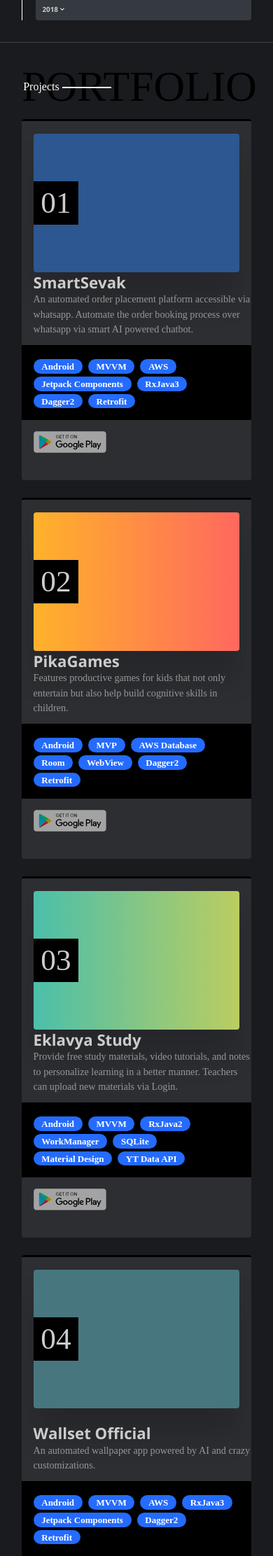
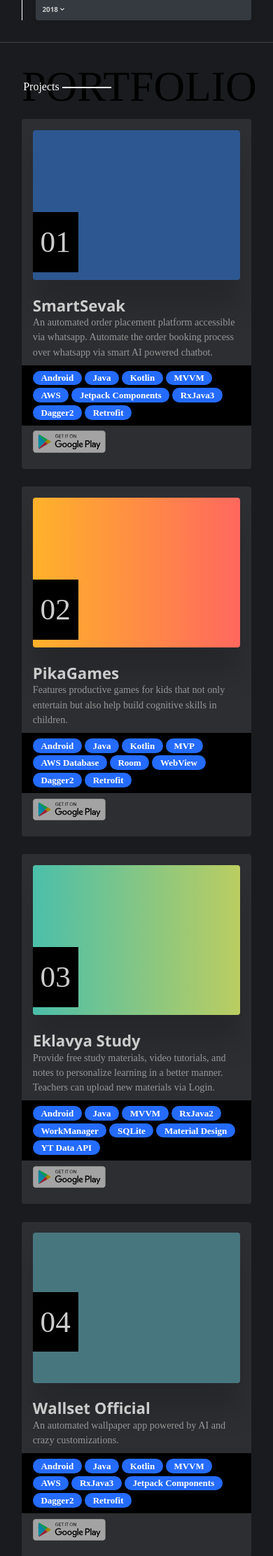
Before and after one commit to rahulshah456/rahulshah456.github.io, a PHP site: page / in a window 390 px wide. Shown: the part 3070-5293 px from the top of the page at 70% size. Run offline with PHP 8.4, Linux system fonts and the light colour scheme; some libraries are stand-ins or nearby versions; some web fonts are replaced.

Commit message:
improved project div responsive

```diff
--- a/index.html
+++ b/index.html
@@ -444,14 +444,18 @@
                 </a>
               </div>
             </div>
+            <div class="chips_container">
               <div class="project_desc_chips">
                 <span class="badge badge-pill badge-secondary thin">Android</span>
+                <span class="badge badge-pill badge-secondary thin">Java</span>
+                <span class="badge badge-pill badge-secondary thin">Kotlin</span>
                 <span class="badge badge-pill badge-secondary thin">MVVM</span>
                 <span class="badge badge-pill badge-secondary thin">AWS</span>
                 <span class="badge badge-pill badge-secondary thin">Jetpack Components</span>
                 <span class="badge badge-pill badge-secondary thin">RxJava3</span>
                 <span class="badge badge-pill badge-secondary thin">Dagger2</span>
                 <span class="badge badge-pill badge-secondary thin">Retrofit</span>
+              </div>
             </div>
             <div class="project_desc_links">
               <a href="https://play.google.com/store/apps/details?id=com.incablet.smartsevak" target="_blank" rel="noopener noreferrer">
@@ -483,14 +487,18 @@
               </div>
 
             </div>
+            <div class="chips_container">
               <div class="project_desc_chips">
                 <span class="badge badge-pill badge-secondary thin">Android</span>
+                <span class="badge badge-pill badge-secondary thin">Java</span>
+                <span class="badge badge-pill badge-secondary thin">Kotlin</span>
                 <span class="badge badge-pill badge-secondary thin">MVP</span>
                 <span class="badge badge-pill badge-secondary thin">AWS Database</span>
                 <span class="badge badge-pill badge-secondary thin">Room</span>
                 <span class="badge badge-pill badge-secondary thin">WebView</span>
                 <span class="badge badge-pill badge-secondary thin">Dagger2</span>
                 <span class="badge badge-pill badge-secondary thin">Retrofit</span>
+              </div>
             </div>
             <div class="project_desc_links">
               <a href="https://play.google.com/store/apps/details?id=com.floydwiz.pikapika" target="_blank" rel="noopener noreferrer">
@@ -523,14 +531,17 @@
               </div>
 
             </div>
+            <div class="chips_container">
               <div class="project_desc_chips">
                 <span class="badge badge-pill badge-secondary thin">Android</span>
+                <span class="badge badge-pill badge-secondary thin">Java</span>
                 <span class="badge badge-pill badge-secondary thin">MVVM</span>
                 <span class="badge badge-pill badge-secondary thin">RxJava2</span>
                 <span class="badge badge-pill badge-secondary thin">WorkManager</span>
                 <span class="badge badge-pill badge-secondary thin">SQLite</span>
                 <span class="badge badge-pill badge-secondary thin">Material Design</span>
                 <span class="badge badge-pill badge-secondary thin">YT Data API</span>
+              </div>
             </div>
             <div class="project_desc_links">
               <a href="https://play.google.com/store/apps/details?id=com.droid2developers.eklavya" target="_blank" rel="noopener noreferrer">
@@ -566,14 +577,18 @@
               </div>
 
             </div>
+            <div class="chips_container">
               <div class="project_desc_chips">
                 <span class="badge badge-pill badge-secondary thin">Android</span>
+                <span class="badge badge-pill badge-secondary thin">Java</span>
+                <span class="badge badge-pill badge-secondary thin">Kotlin</span>
                 <span class="badge badge-pill badge-secondary thin">MVVM</span>
                 <span class="badge badge-pill badge-secondary thin">AWS</span>
                 <span class="badge badge-pill badge-secondary thin">RxJava3</span>
                 <span class="badge badge-pill badge-secondary thin">Jetpack Components</span>
                 <span class="badge badge-pill badge-secondary thin">Dagger2</span>
                 <span class="badge badge-pill badge-secondary thin">Retrofit</span>
+              </div>
             </div>
             <div class="project_desc_links">
               <a href="https://play.google.com/store/apps/details?id=com.droid2developers.wallset" target="_blank" rel="noopener noreferrer">
--- a/index.js
+++ b/index.js
@@ -1,5 +1,49 @@
+//@ts-check
 
-//@ts-check
+function isPortrait() {
+  ///return (screen.orientation.angle == 0 || screen.orientation.angle == 180);
+  return screen.width < screen.height;
+}
+
+document.addEventListener('DOMContentLoaded', configureProjectDimensions, false);
+window.addEventListener('resize', configureProjectDimensions, true);
+
+
+
+
+function configureProjectDimensions() {
+  var projects = document.querySelectorAll(".project");
+  projects.forEach(project => {
+    var counter_view = project.querySelector(".project_img_overlay");
+    var img_container = project.querySelector(".project_container_img");
+
+    var descChips = project.querySelector(".chips_container");
+    var descHeader = project.querySelector(".project_desc_header");
+    var descLinks = project.querySelector(".project_desc_links");
+
+
+    let chipsStyle = getComputedStyle(descChips);
+    let headerStyle = getComputedStyle(descHeader);
+    let linksStyle = getComputedStyle(descLinks);
+
+    let imgStyle = getComputedStyle(img_container);
+
+    let descHeight = parseInt(chipsStyle.height) + parseInt(headerStyle.height) + parseInt(linksStyle.height);
+    let imgHeight = parseInt(imgStyle.height);
+
+    counter_view.style.height = chipsStyle.height;
+
+    if(!isPortrait()) {
+      let top = Math.abs((imgHeight-descHeight)/2) + parseInt(headerStyle.height);
+      counter_view.style.marginTop = `${top}px`;
+    } else {
+      counter_view.style.margin = "auto";
+    }
+
+  });
+}
+
+
 
 const navMobileMenus = document.querySelectorAll(".nav__mobile  .nav__link");
 
--- a/styles/styles.scss
+++ b/styles/styles.scss
@@ -186,14 +186,14 @@ input[type]:valid, textarea[name]:valid {
   height: 100vh;
 }
 
-@media (min-width: 992px) {
+@media (orientation: landscape) {
   .content__page {
     padding-left: 12vw;
     padding-right: 12vw;
   }
 }
 
-@media (max-width: 992px) {
+@media (orientation: portrait) {
   .content__page {
     padding-left: 8vw;
     padding-right: 8vw;
@@ -587,21 +587,21 @@ input[type]:valid, textarea[name]:valid {
 
 .project {
   width: 100%;
-  height: auto;
+  height: min-content;
   background-color: $background--color-light;
   border-radius: $border_radius;
   margin-bottom: 3vmax;
-  display: flex;
+  display: grid;
   overflow: hidden;
+  padding-top: 4vmin;
+  padding-bottom: 4vmin;
   transition: all 250ms ease-in;
 }
 
 
-
-
 .project_container_img {
-  width: 100%;
-  height: 60vmin;
+  height: 100%;
+  min-height: 55vmin;
   position: relative;
   display: flex;
   justify-content: center;
@@ -609,22 +609,25 @@ input[type]:valid, textarea[name]:valid {
 
   .project_img {
     width: 100%;
-    height: 85%;
+    height: 100%;
     border-radius: $border_radius;
     overflow: hidden;
+    display: flex;
+    align-items: center;
+    justify-content: center;
     box-shadow: 0 40px 40px rgba(0, 0, 0, 0.16);
 
     img {
-      width: auto;
-      height: 100%;
+      width: 100%;
+      height: auto;
     }
   }
 
   .project_img_overlay {
-    height: 16vmin;
+    height: 30%;
+    overflow: auto;
+    margin: auto;
     position: absolute;
-    left: 5%;
-    top: 22vmin;
     display: flex;
     overflow: hidden;
     align-items: center;
@@ -654,67 +657,55 @@ input[type]:valid, textarea[name]:valid {
 
 }
 
-#one {
-  background: rgba(#2F80ED, .5);
-
-}
-
-#two {
-  background: $pika_games-color;
-}
-
-#three {
-  background: $eklavya_study-color;
-}
-
-#four {
-  background: rgba(#65BDCB, .5);
-}
-
-
 
 .project_container_desc {
   width: 100%;
   height: auto;
   position: relative;
   display: flex;
+  align-items: center;
+  justify-content: center;
   align-items: flex-start;
   flex-direction: column;
 
   .project_desc_header {
-    height: 22vmin;
+    height: auto;
     width: 100%;
-    padding: 5%;
     position: relative;
+    padding: 2vmin 4vmin;
+  }
 
 
-    .project_desc_header-box {
-      position: absolute;
-      bottom: 3vmin;
-    }
+  .chips_container {
+    min-height: 16vmin;
+    width: 100%;
+    display: flex;
+    align-items: center;
+    justify-content: center;
+    background-color: black;
   }
+
 
   .project_desc_chips {
     width: 100%;
-    min-height: 16vmin;
     height: auto;
-    background-color: black;
+    padding: 2vmin 4vmin;
+    display: flex;
+    flex-wrap: wrap;
+    row-gap: 1vmin;
+    column-gap: 1vmin;
 
     .badge {
-      margin-top: 1vmin;
-      margin-right: 1vmin;
+      width: min-content;
       padding: 1vmin 3vmin;
       background-color: $primary-color;
     }
   }
 
   .project_desc_links {
-    height: 22vmin;
+    height: min-content;
     width: 100%;
-    // position: absolute;
-    // bottom: 0;
-    padding-left: 5%;
-    padding-top: 5%;
+    padding: 2vmin 4vmin;
 
     a {
       margin-right: 1vmin;
@@ -744,6 +735,23 @@ input[type]:valid, textarea[name]:valid {
 }
 
 
+#one {
+  background: rgba(#2F80ED, .5);
+}
+
+#two {
+  background: $pika_games-color;
+}
+
+#three {
+  background: $eklavya_study-color;
+}
+
+#four {
+  background: rgba(#65BDCB, .5);
+}
+
+
 @keyframes slide-in {
   100% { transform: translateX(0%); }
 }
@@ -762,43 +770,38 @@ input[type]:valid, textarea[name]:valid {
   100% { -webkit-transform: translateX(-150%); }
 }
 
-
-@media (max-width: $media-query-max-width-tablet) {
+@media (orientation: landscape) {
   .project {
-    flex-direction: column;
-    border-top: 1vmin solid black;
+    grid-template-columns: repeat(2, 1fr);
   }
 
-  .project_img {
-    margin-left: 5%;
-    margin-right: 5%;
+  .project_container_img {
+    padding-left: 4vmin;
   }
 
   .project_img_overlay {
-    width: 90%;
+    top: 0; left: 4vmin; bottom: 0; right: 0;
   }
 
-  .project_desc_chips {
-    padding: 5%;
-  }
+
 }
 
-@media (min-width: $media-query-max-width-tablet) {
+@media (orientation: portrait) {
   .project {
-    flex-direction: row;
-    border-left: 1vmin solid black;
+    grid-template-columns: repeat(1, 1fr);
   }
 
-  .project_img {
-    margin-left: 5%;
+  .project_container_img {
+    padding-left: 4vmin;
+    padding-right: 4vmin;
   }
 
   .project_img_overlay {
-    width: 100%;
+    top: 0; left: 4vmin; bottom: 0; right: 4vmin;
   }
 
-  .project_desc_chips {
-    padding: 2% 5% 2% 5%;
+  .project_container_desc {
+    padding-top: 4vmin;
   }
 }
 
@@ -895,7 +898,7 @@ footer {
 //
 //===================================================================================//
 
-@media (min-width: $media-query-max-width-tablet) {
+@media (orientation: landscape) {
   .nav__desktop {
     list-style: none;
     padding: 0;
@@ -905,6 +908,7 @@ footer {
     height: auto;
     position: fixed;
     top: 25%;
+    z-index: 10;
   }
   .nav__desktop li {
     cursor: pointer;
@@ -946,7 +950,7 @@ footer {
 
 }
 
-@media (max-width: $media-query-max-width-tablet) {
+@media (orientation: portrait) {
   .nav__desktop {
     display: none;
   }
@@ -968,7 +972,7 @@ footer {
 //
 //===================================================================================//
 
-@media (max-width: $media-query-max-width-tablet) {
+@media (orientation: portrait) {
   .nav__mobile {
     position: fixed;
     bottom: 0;
@@ -976,7 +980,7 @@ footer {
     box-shadow: 0 0 3px rgba(0, 0, 0, 0.2);
     background-color: $primary-color;
     display: flex;
-    z-index: 3;
+    z-index: 10;
     overflow-x: auto;
   }
 
@@ -1016,7 +1020,7 @@ footer {
   }
 }
 
-@media (min-width: $media-query-max-width-tablet) {
+@media (orientation: landscape) {
   .nav__mobile {
     display: none;
   }
```
Also changed, not shown: styles/styles.css, 1 other file. Lines whose indentation alone changed are shown as unchanged.
